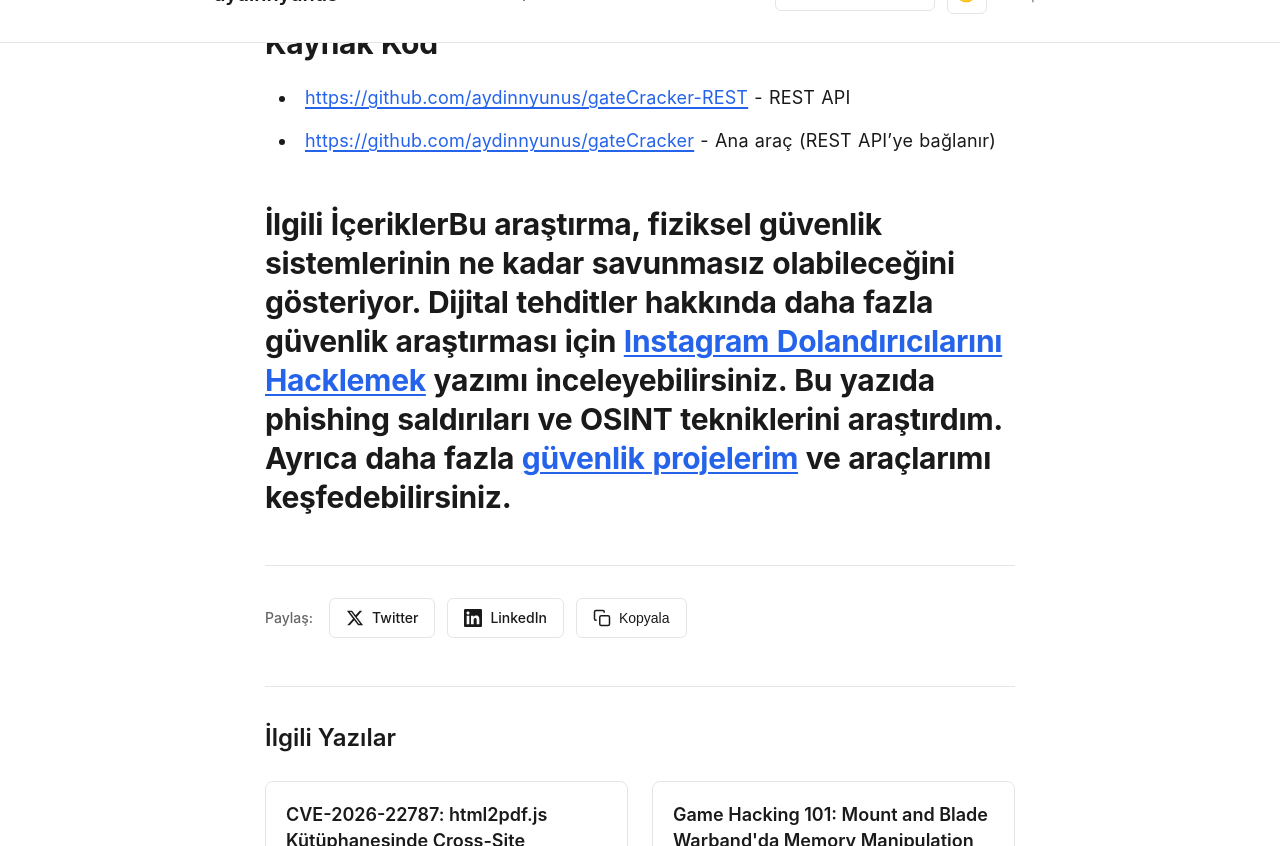
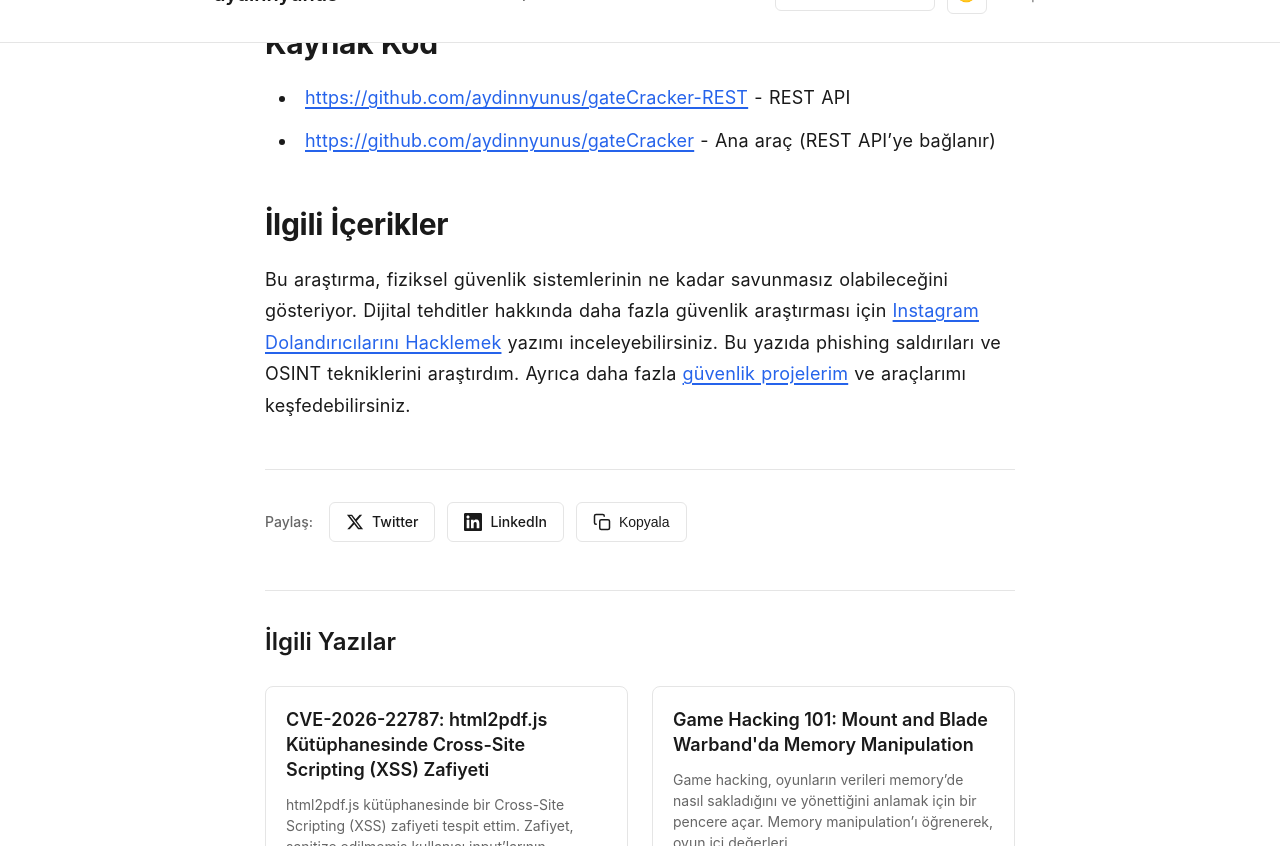
Before and after one commit to aydinnyunus/aydinnyunus.github.io, a Jekyll site: the page built from _posts/2022-01-07-bypassing-door-passwords-tr.md, in a window 1280 px wide and 900 px high, scrolled down 6406 px, cut to the strip 54-900 px from the top of the window. Built offline with Jekyll 4.4.1, drawn with Linux system fonts in a browser that asks for light colours.

Commit message:
update blog post

```diff
--- a/_posts/2022-01-07-bypassing-door-passwords-tr.md
+++ b/_posts/2022-01-07-bypassing-door-passwords-tr.md
@@ -138,4 +138,6 @@ Model hakkında bilgi almak için ID'yi giriyorsunuz. gateCracker aracı ile RES
 - [https://github.com/aydinnyunus/gateCracker-REST](https://github.com/aydinnyunus/gateCracker-REST) - REST API
 - [https://github.com/aydinnyunus/gateCracker](https://github.com/aydinnyunus/gateCracker) - Ana araç (REST API'ye bağlanır)
 
-## İlgili İçeriklerBu araştırma, fiziksel güvenlik sistemlerinin ne kadar savunmasız olabileceğini gösteriyor. Dijital tehditler hakkında daha fazla güvenlik araştırması için [Instagram Dolandırıcılarını Hacklemek](/2022/04/11/hacking-instagram-scammers-tr/) yazımı inceleyebilirsiniz. Bu yazıda phishing saldırıları ve OSINT tekniklerini araştırdım. Ayrıca daha fazla [güvenlik projelerim](/tr/projects/) ve araçlarımı keşfedebilirsiniz.
+## İlgili İçerikler
+
+Bu araştırma, fiziksel güvenlik sistemlerinin ne kadar savunmasız olabileceğini gösteriyor. Dijital tehditler hakkında daha fazla güvenlik araştırması için [Instagram Dolandırıcılarını Hacklemek](/2022/04/11/hacking-instagram-scammers-tr/) yazımı inceleyebilirsiniz. Bu yazıda phishing saldırıları ve OSINT tekniklerini araştırdım. Ayrıca daha fazla [güvenlik projelerim](/tr/projects/) ve araçlarımı keşfedebilirsiniz.
```
